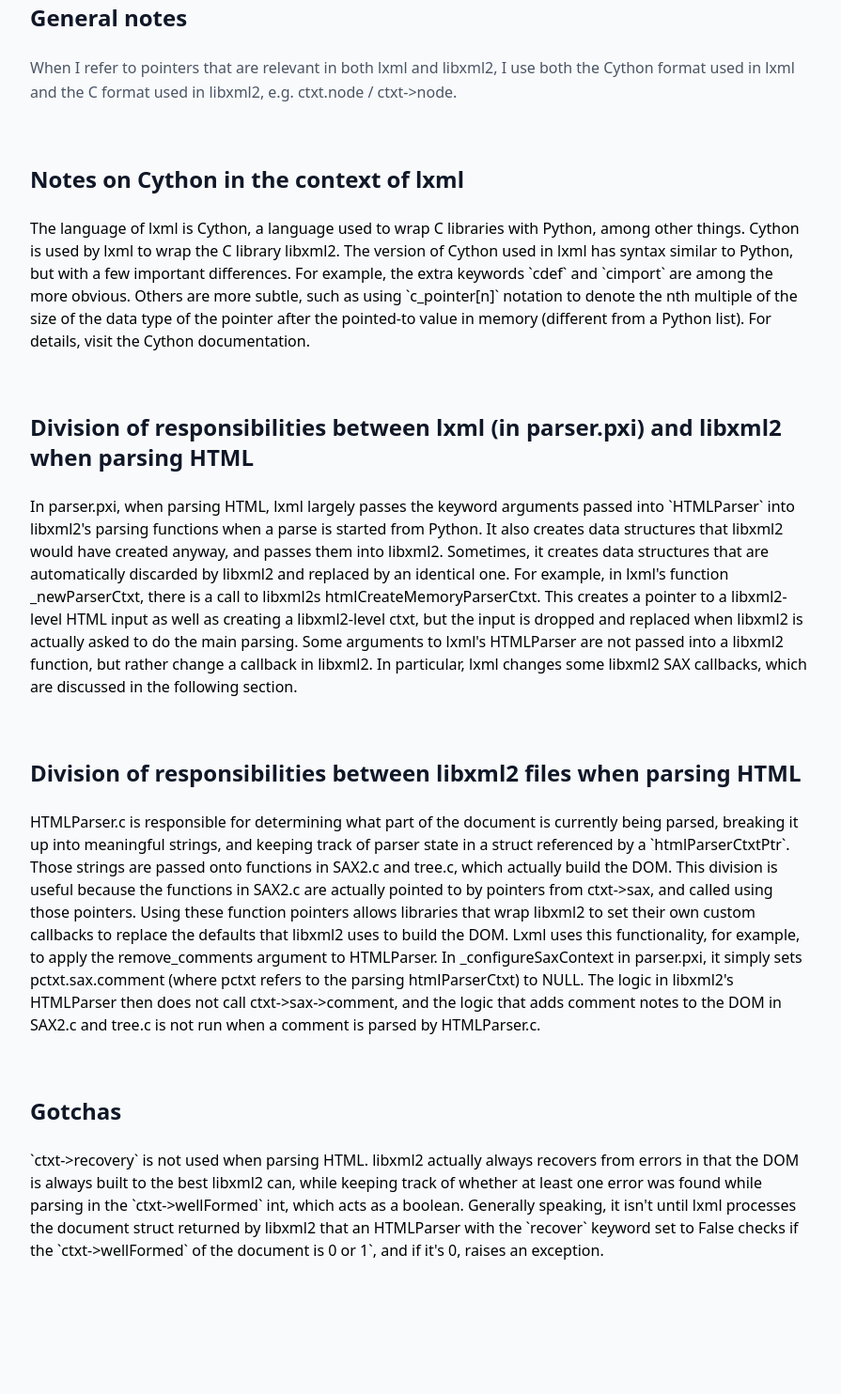
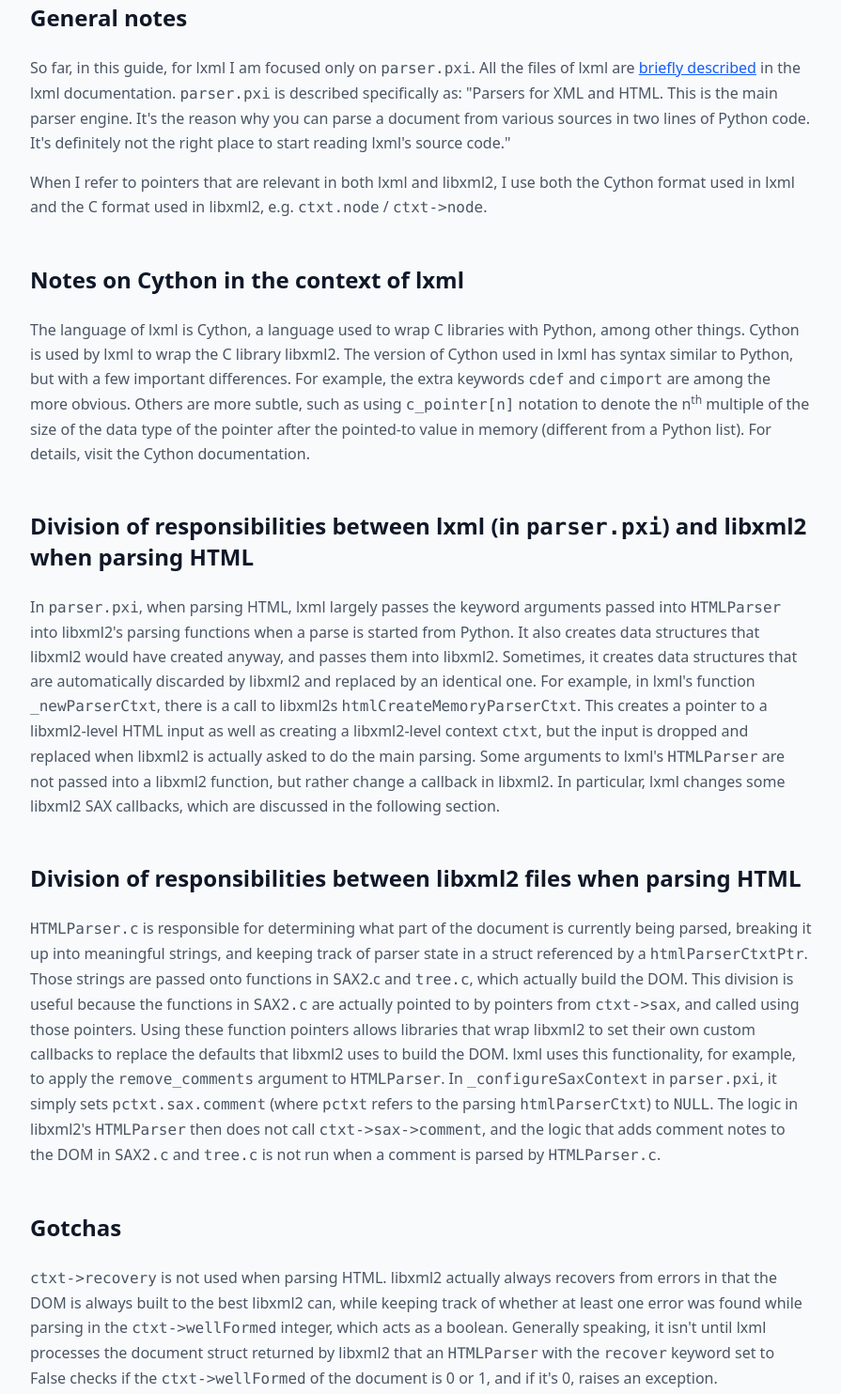
Before and after one commit to abepolk/personal-website, a website: page guide-to-lxml.html in a window 1280 px wide. Shown: the part 129-1613 px from the top of the page at 94% size, without its empty margins (192-1087 px from the left). Before the commit the page ends 1584 px from the top, so only its background shows below. Drawn offline with nearby package versions, Linux system fonts and the light colour scheme; files that its build step writes are made by us from their sources.

Commit message:
Change section spacing and format inline code

```diff
--- a/guide-to-lxml.html
+++ b/guide-to-lxml.html
@@ -30,38 +30,41 @@
     <main class="max-w-xl lg:max-w-4xl mx-auto py-12 px-4 sm:px-6 lg:px-8">
 
         <!-- About Section -->
-        <section id="generalNotes" class="mb-16">
+        <section id="generalNotes" class="mb-12">
             <h2 class="text-2xl font-semibold text-gray-900 mb-6">General notes</h2>
+            <p class="text-gray-600 leading-relaxed mb-4">
+                So far, in this guide, for lxml I am focused only on <code>parser.pxi</code>. All the files of lxml are <a class="text-blue-600 underline" href="https://lxml.de/lxml-source-howto.html#lxml-etree">briefly described</a> in the lxml documentation. <code>parser.pxi</code> is described specifically as: "Parsers for XML and HTML. This is the main parser engine. It's the reason why you can parse a document from various sources in two lines of Python code. It's definitely not the right place to start reading lxml's source code."
+            </p>
             <p class="text-gray-600 leading-relaxed">
-                When I refer to pointers that are relevant in both lxml and libxml2, I use both the Cython format used in lxml and the C format used in libxml2, e.g. ctxt.node / ctxt->node.
+                When I refer to pointers that are relevant in both lxml and libxml2, I use both the Cython format used in lxml and the C format used in libxml2, e.g. <code>ctxt.node</code> / <code>ctxt->node</code>.
             </p>
         </section>
 
-        <section id="cythonNotes" class="mb-16">
+        <section id="cythonNotes" class="mb-12">
             <h2 class="text-2xl font-semibold text-gray-900 mb-6">Notes on Cython in the context of lxml</h2>
-            <p>
-                The language of lxml is Cython, a language used to wrap C libraries with Python, among other things. Cython is used by lxml to wrap the C library libxml2. The version of Cython used in lxml has syntax similar to Python, but with a few important differences. For example, the extra keywords `cdef` and `cimport` are among the more obvious. Others are more subtle, such as using `c_pointer[n]` notation to denote the nth multiple of the size of the data type of the pointer after the pointed-to value in memory (different from a Python list). For details, visit the Cython documentation.
+            <p class="text-gray-600 leading-relaxed">
+                The language of lxml is Cython, a language used to wrap C libraries with Python, among other things. Cython is used by lxml to wrap the C library libxml2. The version of Cython used in lxml has syntax similar to Python, but with a few important differences. For example, the extra keywords <code>cdef</code> and <code>cimport</code> are among the more obvious. Others are more subtle, such as using <code>c_pointer[n]</code> notation to denote the n<sup>th</sup> multiple of the size of the data type of the pointer after the pointed-to value in memory (different from a Python list). For details, visit the Cython documentation.
             </p>
         </section>
 
-        <section id="lxmlResponsibilities" class="mb-16">
-            <h2 class="text-2xl font-semibold text-gray-900 mb-6">Division of responsibilities between lxml (in parser.pxi) and libxml2 when parsing HTML</h2>
-            <p>
-                In parser.pxi, when parsing HTML, lxml largely passes the keyword arguments passed into `HTMLParser` into libxml2's parsing functions when a parse is started from Python. It also creates data structures that libxml2 would have created anyway, and passes them into libxml2. Sometimes, it creates data structures that are automatically discarded by libxml2 and replaced by an identical one. For example, in lxml's function _newParserCtxt, there is a call to libxml2s htmlCreateMemoryParserCtxt. This creates a pointer to a libxml2-level HTML input as well as creating a libxml2-level ctxt, but the input is dropped and replaced when libxml2 is actually asked to do the main parsing. Some arguments to lxml's HTMLParser are not passed into a libxml2 function, but rather change a callback in libxml2. In particular, lxml changes some libxml2 SAX callbacks, which are discussed in the following section.
+        <section id="lxmlResponsibilities" class="mb-12">
+            <h2 class="text-2xl font-semibold text-gray-900 mb-6">Division of responsibilities between lxml (in <code>parser.pxi</code>) and libxml2 when parsing HTML</h2>
+            <p class="text-gray-600 leading-relaxed">
+                In <code>parser.pxi</code>, when parsing HTML, lxml largely passes the keyword arguments passed into <code>HTMLParser</code> into libxml2's parsing functions when a parse is started from Python. It also creates data structures that libxml2 would have created anyway, and passes them into libxml2. Sometimes, it creates data structures that are automatically discarded by libxml2 and replaced by an identical one. For example, in lxml's function <code>_newParserCtxt</code>, there is a call to libxml2s <code>htmlCreateMemoryParserCtxt</code>. This creates a pointer to a libxml2-level HTML input as well as creating a libxml2-level context <code>ctxt</code>, but the input is dropped and replaced when libxml2 is actually asked to do the main parsing. Some arguments to lxml's <code>HTMLParser</code> are not passed into a libxml2 function, but rather change a callback in libxml2. In particular, lxml changes some libxml2 SAX callbacks, which are discussed in the following section.
             </p>
         </section>
 
-        <section id="libxml2Responsibilities" class="mb-16">
+        <section id="libxml2Responsibilities" class="mb-12">
             <h2 class="text-2xl font-semibold text-gray-900 mb-6">Division of responsibilities between libxml2 files when parsing HTML</h2>
-            <p>
-               HTMLParser.c is responsible for determining what part of the document is currently being parsed, breaking it up into meaningful strings, and keeping track of parser state in a struct referenced by a `htmlParserCtxtPtr`. Those strings are passed onto functions in SAX2.c and tree.c, which actually build the DOM. This division is useful because the functions in SAX2.c are actually pointed to by pointers from ctxt->sax, and called using those pointers. Using these function pointers allows libraries that wrap libxml2 to set their own custom callbacks to replace the defaults that libxml2 uses to build the DOM. Lxml uses this functionality, for example, to apply the remove_comments argument to HTMLParser. In _configureSaxContext in parser.pxi, it simply sets pctxt.sax.comment (where pctxt refers to the parsing htmlParserCtxt) to NULL. The logic in libxml2's HTMLParser then does not call ctxt->sax->comment, and the logic that adds comment notes to the DOM in SAX2.c and tree.c is not run when a comment is parsed by HTMLParser.c.
+            <p class="text-gray-600 leading-relaxed">
+               <code>HTMLParser.c</code> is responsible for determining what part of the document is currently being parsed, breaking it up into meaningful strings, and keeping track of parser state in a struct referenced by a <code>htmlParserCtxtPtr</code>. Those strings are passed onto functions in <code>SAX2</code>.c and <code>tree.c</code>, which actually build the DOM. This division is useful because the functions in <code>SAX2.c</code> are actually pointed to by pointers from <code>ctxt->sax</code>, and called using those pointers. Using these function pointers allows libraries that wrap libxml2 to set their own custom callbacks to replace the defaults that libxml2 uses to build the DOM. lxml uses this functionality, for example, to apply the <code>remove_comments</code> argument to <code>HTMLParser</code>. In <code>_configureSaxContext</code> in <code>parser.pxi</code>, it simply sets <code>pctxt.sax.comment</code> (where <code>pctxt</code> refers to the parsing <code>htmlParserCtxt</code>) to <code>NULL</code>. The logic in libxml2's <code>HTMLParser</code> then does not call <code>ctxt->sax->comment</code>, and the logic that adds comment notes to the DOM in <code>SAX2.c</code> and <code>tree.c</code> is not run when a comment is parsed by <code>HTMLParser.c</code>.
             </p>
         </section>
 
-        <section id="gotchas" class="mb-16">
+        <section id="gotchas" class="mb-12">
             <h2 class="text-2xl font-semibold text-gray-900 mb-6">Gotchas</h2>
-            <p>
-                `ctxt->recovery` is not used when parsing HTML. libxml2 actually always recovers from errors in that the DOM is always built to the best libxml2 can, while keeping track of whether at least one error was found while parsing in the `ctxt->wellFormed` int, which acts as a boolean. Generally speaking, it isn't until lxml processes the document struct returned by libxml2 that an HTMLParser with the `recover` keyword set to False checks if the `ctxt->wellFormed` of the document is 0 or 1`, and if it's 0, raises an exception.
+            <p class="text-gray-600 leading-relaxed">
+                <code>ctxt->recovery</code> is not used when parsing HTML. libxml2 actually always recovers from errors in that the DOM is always built to the best libxml2 can, while keeping track of whether at least one error was found while parsing in the <code>ctxt->wellFormed</code> integer, which acts as a boolean. Generally speaking, it isn't until lxml processes the document struct returned by libxml2 that an <code>HTMLParser</code> with the <code>recover</code> keyword set to False checks if the <code>ctxt->wellFormed</code> of the document is 0 or 1, and if it's 0, raises an exception.
             </p>
         </section>
 
```
